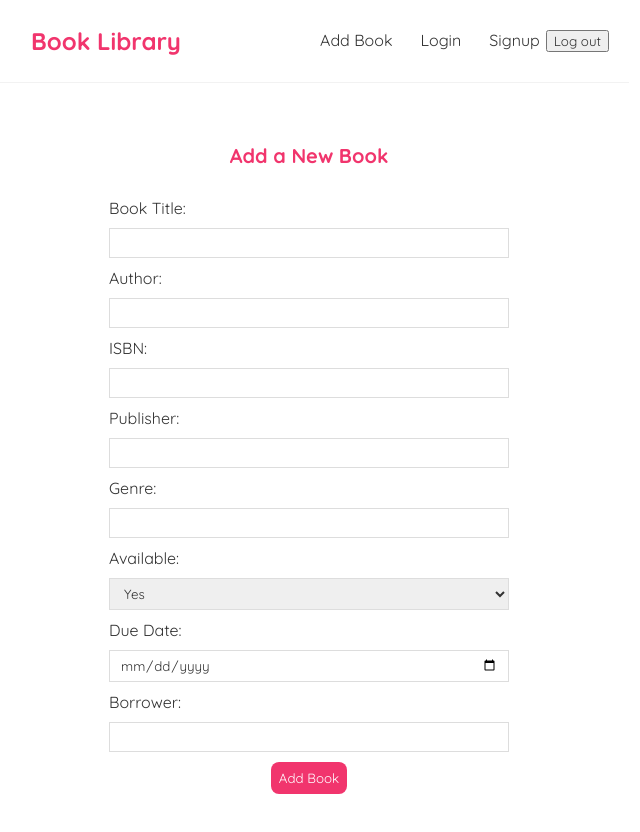
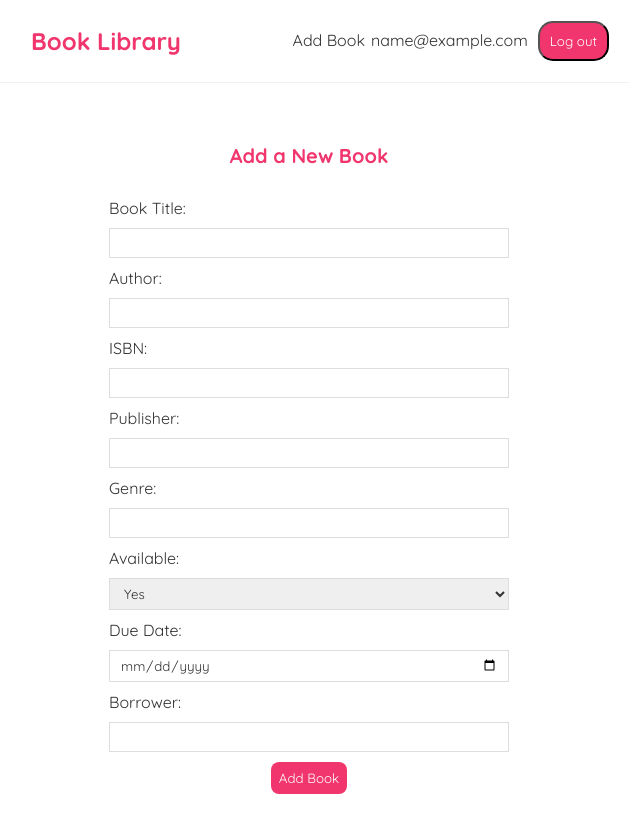
Before and after one commit to albaraah/week6-pp-fe, a React (Vite) app in the folder frontend/: page /books/add-book in a window 1280 px wide. Shown: the top 832 px of the page, without its empty margins (331-971 px from the left). Built offline with nearby package versions, Linux system fonts and the light colour scheme; sample sign-in values are in the browser's storage.

Commit message:
feat(auth): add route protection, token headers, and conditional rendering

```diff
--- a/frontend/src/App.jsx
+++ b/frontend/src/App.jsx
@@ -1,4 +1,5 @@
 import { BrowserRouter, Routes, Route, Navigate } from "react-router-dom";
+import { useState } from "react";
 
 // pages & components
 import Navbar from "./components/Navbar";
@@ -11,18 +12,57 @@ import Login from "./pages/Login";
 import Signup from "./pages/Signup";
 
 const App = () => {
+  const [isAuthenticated, setIsAuthenticated] = useState(() => {
+    const user = JSON.parse(localStorage.getItem("user"));
+    return user && user.token ? true : false;
+  });
+
   return (
     <div className="App">
       <BrowserRouter>
-        <Navbar />
+        <Navbar
+          isAuthenticated={isAuthenticated}
+          setIsAuthenticated={setIsAuthenticated}
+        />
         <div className="content">
           <Routes>
             <Route path="/" element={<Home />} />
-            <Route path="/books/:id" element={<BookPage />} />
-            <Route path="/books/add-book" element={<AddBookPage />} />
-            <Route path="/edit-book/:id" element={<EditBookPage />} />
-            <Route path="/signup" element={<Signup />} />
-            <Route path="/login" element={<Login />} />
+            <Route
+              path="/books/:id"
+              element={<BookPage isAuthenticated={isAuthenticated} />}
+            />
+            <Route
+              path="/books/add-book"
+              element={
+                isAuthenticated ? <AddBookPage /> : <Navigate to="/signup" />
+              }
+            />
+            <Route
+              path="/edit-book/:id"
+              element={
+                isAuthenticated ? <EditBookPage /> : <Navigate to="/signup" />
+              }
+            />
+            <Route
+              path="/signup"
+              element={
+                isAuthenticated ? (
+                  <Navigate to="/" />
+                ) : (
+                  <Signup setIsAuthenticated={setIsAuthenticated} />
+                )
+              }
+            />
+            <Route
+              path="/login"
+              element={
+                isAuthenticated ? (
+                  <Navigate to="/" />
+                ) : (
+                  <Login setIsAuthenticated={setIsAuthenticated} />
+                )
+              }
+            />
             <Route path="*" element={<NotFoundPage />} />
           </Routes>
         </div>
--- a/frontend/src/components/Navbar.jsx
+++ b/frontend/src/components/Navbar.jsx
@@ -1,7 +1,8 @@
 import { Link } from "react-router-dom";
 
-const Navbar = () => {
+const Navbar = ({ isAuthenticated, setIsAuthenticated }) => {
   const handleClick = () => {
+    setIsAuthenticated(false);
     localStorage.removeItem("user");
   };
 
@@ -11,12 +12,19 @@ const Navbar = () => {
         <h1>Book Library</h1>
       </Link>
       <div className="links">
-        <div>
-          <Link to="/books/add-book">Add Book</Link>
-          <Link to="/login">Login</Link>
-          <Link to="/signup">Signup</Link>
-          <button onClick={handleClick}>Log out</button>
-        </div>
+        {isAuthenticated && (
+          <div>
+            <Link to="/books/add-book">Add Book</Link>
+            <span>{JSON.parse(localStorage.getItem("user")).email}</span>
+            <button className= "" onClick={handleClick}>Log out</button>
+          </div>
+        )}
+        {!isAuthenticated && (
+          <div>
+            <Link to="/login">Login</Link>
+            <Link to="/signup">Signup</Link>
+          </div>
+        )}
       </div>
     </nav>
   );
--- a/frontend/src/index.css
+++ b/frontend/src/index.css
@@ -32,6 +32,13 @@
   max-width: 600px;
   margin: 40px auto;
   padding: 20px;
+}
+.navbar button {
+  color: white;
+  background-color: #f1356d;
+  padding: 10px;
+  margin-left: 10px;
+  border-radius: 15px;
 }
 
 /* book previews / list */
--- a/frontend/src/pages/AddBookPage.jsx
+++ b/frontend/src/pages/AddBookPage.jsx
@@ -2,7 +2,8 @@ import { useNavigate } from "react-router-dom";
 import { useState } from "react";
 
 const AddBookPage = () => {
-
+  const user = JSON.parse(localStorage.getItem("user"));
+  const token = user ? user.token : null;
   const [title, setTitle] = useState("");
   const [author, setAuthor] = useState("");
   const [isbn, setIsbn] = useState("");
@@ -16,12 +17,17 @@ const AddBookPage = () => {
     try {
       const res = await fetch("/api/books", {
         method: "POST",
-        headers: { "Content-Type": "application/json" },
+        headers: {
+          "Content-Type": "application/json",
+          Authorization: `Bearer ${token}`,    // <-- ADD THIS
+        },
         body: JSON.stringify(newBook),
       });
       if (!res.ok) throw new Error("Failed to add book");
+      return true;
     } catch (error) {
-      console.error(error);
+      console.error("Error adding book:", error);
+      return false;
     }
   };
 
--- a/frontend/src/pages/BookPage.jsx
+++ b/frontend/src/pages/BookPage.jsx
@@ -1,7 +1,9 @@
 import { useState, useEffect } from "react";
 import { useParams, useNavigate } from "react-router-dom";
 
-const BookPage = () => {
+const BookPage = ({ isAuthenticated }) => {
+  const user = JSON.parse(localStorage.getItem("user"));
+  const token = user ? user.token : null;
   const navigate = useNavigate();
   const { id } = useParams();
   const [book, setBook] = useState(null);
@@ -27,6 +29,9 @@ const BookPage = () => {
     try {
       const res = await fetch(`/api/books/${bookId}`, {
         method: "DELETE",
+        headers: {
+          Authorization: `Bearer ${token}`,
+        },
       });
       if (!res.ok) throw new Error("Failed to delete book");
     } catch (error) {
@@ -54,9 +59,13 @@ const BookPage = () => {
           <p>Genre:  {book.genre}</p>
           <p>Available: {book.availability.isAvailable ? "Yes" : "No"}</p>
           <p>Borrower: {book.availability.borrower || "—"}</p>
-          <p>Due Date: {book.availability.dueDate ? book.availability.dueDate.split("T")[0]: ""}</p>
-          <button onClick={() => navigate(`/edit-book/${book._id}`)}>Edit</button>
-          <button onClick={() => onDeleteClick(book._id)}>Delete</button>
+          <p>Due Date: {book.availability.dueDate ? book.availability.dueDate.split("T")[0] : ""}</p>
+          {isAuthenticated && (
+            <>
+              <button onClick={() => navigate(`/edit-book/${book._id}`)}>Edit</button>
+              <button onClick={() => onDeleteClick(book._id)}>Delete</button>
+            </>
+          )}
           <button onClick={() => navigate("/")}>Back</button>
         </>
       )}
--- a/frontend/src/pages/EditBookPage.jsx
+++ b/frontend/src/pages/EditBookPage.jsx
@@ -2,7 +2,8 @@ import { useState, useEffect } from "react";
 import { useParams, useNavigate } from "react-router-dom";
 
 const EditBookPage = () => {
-
+  const user = JSON.parse(localStorage.getItem("user"));
+  const token = user ? user.token : null;
   const [title, setTitle] = useState("");
   const [author, setAuthor] = useState("");
   const [isbn, setIsbn] = useState("");
@@ -40,7 +41,10 @@ const EditBookPage = () => {
     try {
       const res = await fetch(`/api/books/${id}`, {
         method: "PUT",
-        headers: { "Content-Type": "application/json" },
+        headers: {
+          "Content-Type": "application/json",
+          Authorization: `Bearer ${token}`,
+        },
         body: JSON.stringify(updatedBook),
       });
       if (!res.ok) throw new Error("Failed to update book");
--- a/frontend/src/pages/Login.jsx
+++ b/frontend/src/pages/Login.jsx
@@ -1,7 +1,7 @@
 import { useState } from "react";
 import { useNavigate } from "react-router-dom";
 
-const Login = () => {
+const Login = ({ setIsAuthenticated }) => {
   const navigate = useNavigate();
   const [email, setEmail] = useState("");
   const [password, setPassword] = useState("");
@@ -25,6 +25,7 @@ const Login = () => {
 
     localStorage.setItem("user", JSON.stringify(user));
     console.log("success");
+    setIsAuthenticated(true);
     navigate("/");
   };
 
--- a/frontend/src/pages/Signup.jsx
+++ b/frontend/src/pages/Signup.jsx
@@ -1,7 +1,7 @@
 import { useState } from "react";
 import { useNavigate } from "react-router-dom";
 
-const Signup = () => {
+const Signup = ({ setIsAuthenticated }) => {
   const navigate = useNavigate();
   const [name, setName] = useState("");
   const [email, setEmail] = useState("");
@@ -38,6 +38,7 @@ const Signup = () => {
 
     localStorage.setItem("user", JSON.stringify(user));
     console.log("success");
+    setIsAuthenticated(true);
     navigate("/");
   };
 
```
